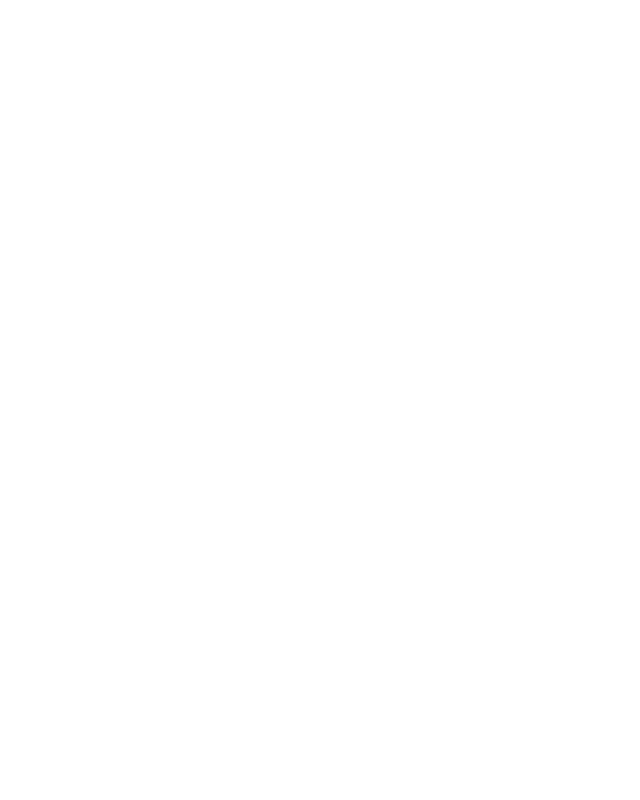
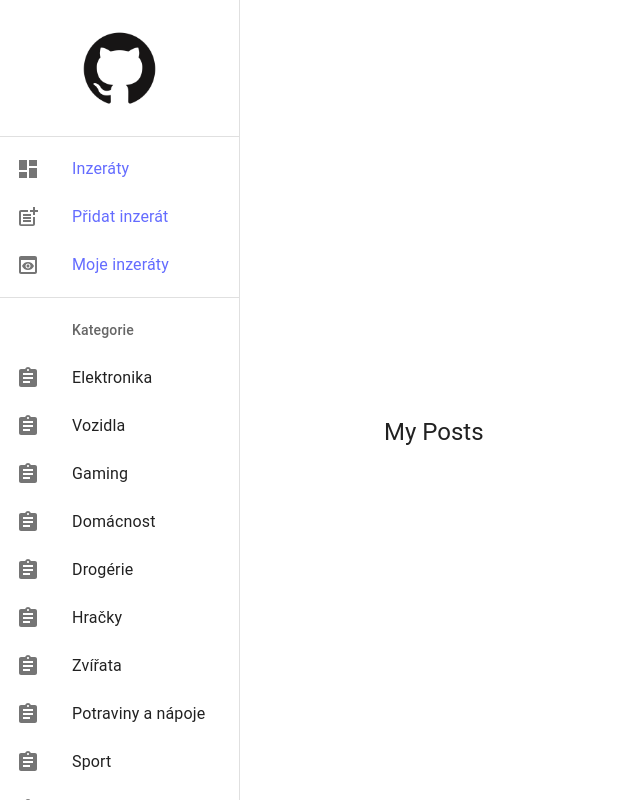
Before and after one commit to gr0nn1x/uInzeraty, a React (Vite) app in the folder client/my-vue-app/: page /myposts in a window 1280 px wide. Before the commit this address had no page. Shown: the whole page, without its empty margins (0-640 px from the left). Built offline with nearby package versions, Linux system fonts and the light colour scheme.

Commit message:
vytvoreno moje inzeraty

```diff
--- a/client/my-vue-app/src/pages/AppRoutes.tsx
+++ b/client/my-vue-app/src/pages/AppRoutes.tsx
@@ -3,7 +3,7 @@
 import MainPage from "./MainPage/MainPage";
 import Post from "./Post/Post";
 import CreatePost from "./CreatePost/CreatePost";
-import Navbar from "./Navbar/Navbar";
+import MyPosts from "./MyPosts/MyPosts";
 
 export default function AppRoutes() {
   return (
@@ -13,6 +13,7 @@
           <Route path="/" element={<MainPage />}></Route>
           <Route path="/post" element={<Post />}></Route>
           <Route path="/createpost" element={<CreatePost />}></Route>
+          <Route path="/myposts" element={<MyPosts />}></Route>
         </Routes>
       </BrowserRouter>
     </>
--- /dev/null
+++ b/client/my-vue-app/src/pages/MyPosts/MyPosts.tsx
@@ -0,0 +1,33 @@
+import React from "react";
+import { createTheme, ThemeProvider } from "@mui/material/styles";
+import Container from "@mui/material/Container";
+import CssBaseline from "@mui/material/CssBaseline";
+import Box from "@mui/material/Box";
+import Typography from "@mui/material/Typography";
+import Navbar from '../Navbar/Navbar'; // Import the Navbar component
+
+export default function MyPosts() {
+  const defaultTheme = createTheme();
+
+  return (
+    <ThemeProvider theme={defaultTheme}>
+      <Navbar title="My Posts" /> {/* Add Navbar component */}
+      <Container component="main" maxWidth="lg" sx={{ marginLeft: '240px', paddingLeft: '16px' }}> {/* Adjust container settings */}
+        <CssBaseline />
+        <Box
+          sx={{
+            marginTop: 8,
+            display: "flex",
+            flexDirection: "column",
+            alignItems: "center",
+          }}
+        >
+          <Typography component="h1" variant="h5">
+            My Posts
+          </Typography>
+          {/* Content for My Posts page can be added here */}
+        </Box>
+      </Container>
+    </ThemeProvider>
+  );
+}
--- a/client/my-vue-app/src/pages/Navbar/listItems.tsx
+++ b/client/my-vue-app/src/pages/Navbar/listItems.tsx
@@ -29,12 +29,14 @@
       </ListItemButton>
     </Link>
 
+    <Link to="/myposts">
     <ListItemButton>
       <ListItemIcon>
         <Preview />
       </ListItemIcon>
       <ListItemText primary="Moje inzeráty" />
     </ListItemButton>
+    </Link>
   </React.Fragment>
 );
 
```
